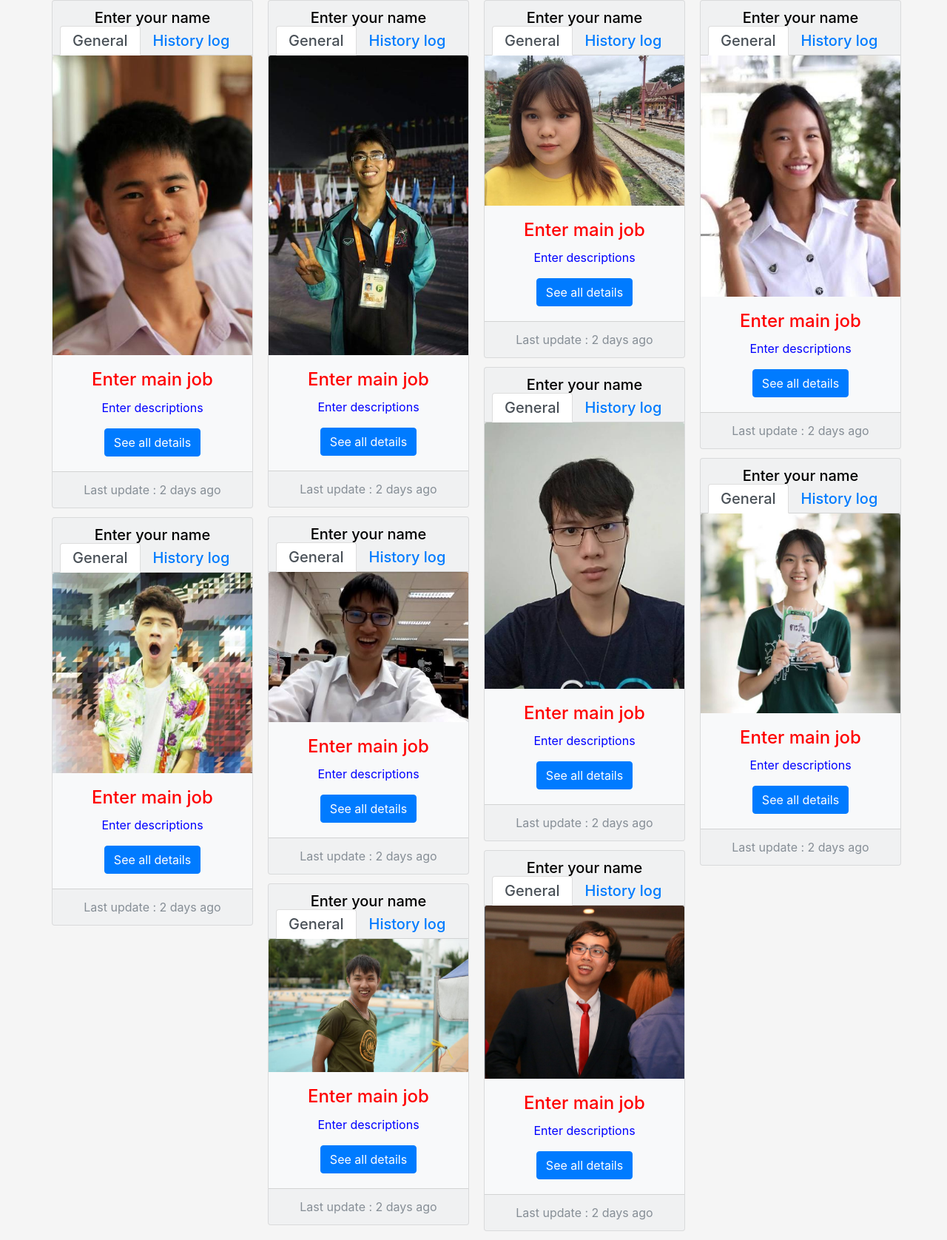
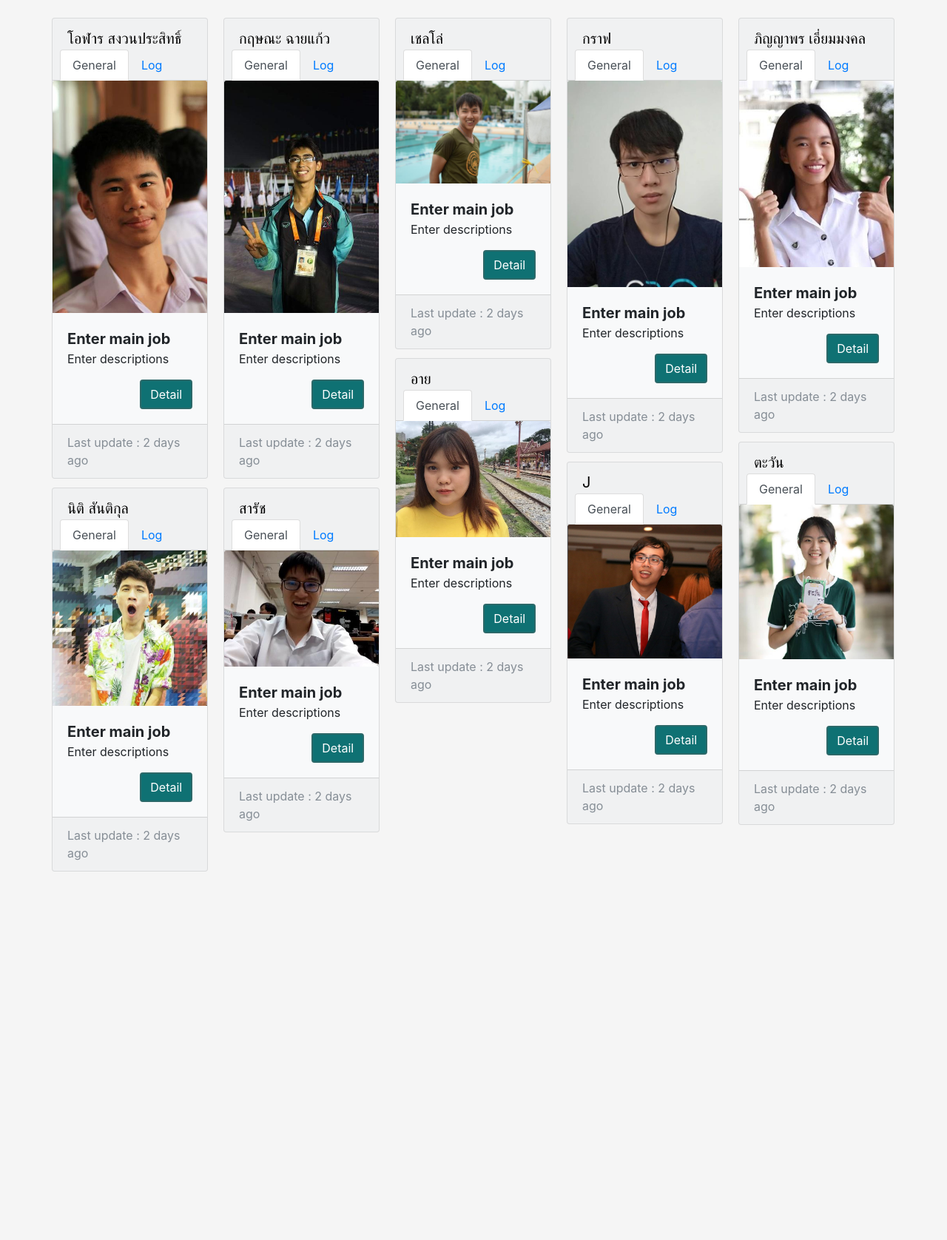
Before and after one commit to kritsana-chaikaew/human-for-hire, a Django app: page / in a window 1280 px wide. Shown: the part 87-1763 px from the top of the page at 74% size. After the commit the page ends 1265 px from the top, so only its background shows below. Run offline with Django 3.2, Linux system fonts and the light colour scheme; some libraries are stand-ins or nearby versions.

Commit message:
UI customize

```diff
--- a/hello/static/css/theme.css
+++ b/hello/static/css/theme.css
@@ -3,7 +3,6 @@ body {
 }
 
 #navbar {
-    /*background-color: #0F7173;*/
     border-bottom: 2px solid #d3d3d3;
 }
 
@@ -12,13 +11,25 @@ body {
     width: 980px !important;
 }
 
-a.navsize { color: white; }
-h5 { color: black; }
-h4 { color: red; }
-p { color: blue; }
+.card {
+    width: 13.2rem !important;
+}
+
+.card-name {
+    font-size: 20px;
+    color: black;
+}
+
+.card-job {
+    font-size: 20px;
+    font-weight: bold;
+}
+
+.card-btn {
+    background-color: #0f7173;
+    border: 2px solid #2c6969;
+}
+
 .card-columns {
-    column-count: 4;
-    @include media-breakpoint-only(lg) {
-        column-count: 5;
-    }
+    column-count: 5;
 }
--- a/hello/templates/index.html
+++ b/hello/templates/index.html
@@ -13,7 +13,7 @@
 
     <body>
         <span class="border-top-0">
-            <nav class="navbar navbar-expand-lg navbar-light justify-content-between" id="navbar">
+            <nav class="navbar navbar-expand-lg mb-lg-4 justify-content-between" id="navbar">
                 <a class="navbar-brand ml-lg-4" href="#">
                     <img src="static/img/logo.png" alt="human-for-hire">
                 </a>
@@ -32,283 +32,260 @@
                 </ul>
             </nav>
         </span>
+
         <div class="container">
     		<div class="row">
-    			<!-- <div class="col-lg-6"> -->
     			<div class="card-columns ">
-    				<div class="card text-center text-white bg-light" style="width: 17rem;">
-    					<h5 class="card-header">
-    						Enter your name
+    				<div class="card bg-light">
+    					<div class="card-header">
+    						<div class="card-name">โอฬาร สงวนประสิทธิ์</div>
     						<ul class="nav nav-tabs card-header-tabs">
     					      	<li class="nav-item">
     					        	<a class="nav-link active" href="#">General</a>
     					      	</li>
     					      	<li class="nav-item">
-    					        	<a class="nav-link" href="#">History log</a>
+    					        	<a class="nav-link" href="#">Log</a>
     					      	</li>
     					    </ul>
-    					</h5>
+                        </div>
     				  	<img class="card-img-top" src="static/img/j.jpg" alt="Card image cap">
     				  	<div class="card-body">
-    				    	<h4 class="card-title">Enter main job</h4>
-    				    	<p class="card-text">Enter descriptions</p>
-    				    	<a href="https://www.google.com" class="btn btn-primary">See all details</a>
-    						<!-- <blockquote class="blockquote mb-0">
-    							<p>GGWP</p>
-    							<footer class="blockquote-footer">By Some <cite title="Source Title">Gamer</cite></footer>
-    						</blockquote> -->
+    				    	<div class="card-job">Enter main job</div>
+    				    	<p class="card-text ">Enter descriptions</p>
+                            <div class="text-right">
+                                <a href="#" class="btn btn-success card-btn">Detail</a>
                             </div>
-    					<div class="card-footer text-muted">
-    						Last update : 2 days ago
-    					</div>
-    				</div>
-    			<!-- </div> -->
-    			<!-- <div class="col-lg-6"> -->
-                    <div class="card text-center text-white bg-light" style="width: 17rem;">
-                        <h5 class="card-header">
-                            Enter your name
-                            <ul class="nav nav-tabs card-header-tabs">
-                                <li class="nav-item">
-                                    <a class="nav-link active" href="#">General</a>
-                                </li>
-                                <li class="nav-item">
-                                    <a class="nav-link" href="#">History log</a>
-                                </li>
-                            </ul>
-                        </h5>
-                        <img class="card-img-top" src="static/img/kanoon.jpg" alt="Card image cap">
-                        <div class="card-body">
-                            <h4 class="card-title">Enter main job</h4>
-                            <p class="card-text">Enter descriptions</p>
-                            <a href="https://www.google.com" class="btn btn-primary">See all details</a>
-                            <!-- <blockquote class="blockquote mb-0">
-                                <p>GGWP</p>
-                                <footer class="blockquote-footer">By Some <cite title="Source Title">Gamer</cite></footer>
-                            </blockquote> -->
                         </div>
     					<div class="card-footer text-muted">
     						Last update : 2 days ago
     					</div>
     				</div>
 
-                    <div class="card text-center text-white bg-light" style="width: 17rem;">
-                        <h5 class="card-header">
-                            Enter your name
+                    <div class="card bg-light">
+    					<div class="card-header">
+    						<div class="card-name">นิติ สันติกุล</div>
     						<ul class="nav nav-tabs card-header-tabs">
     					      	<li class="nav-item">
     					        	<a class="nav-link active" href="#">General</a>
     					      	</li>
     					      	<li class="nav-item">
-                                    <a class="nav-link" href="#">History log</a>
+    					        	<a class="nav-link" href="#">Log</a>
     					      	</li>
     					    </ul>
-                        </h5>
-                        <img class="card-img-top" src="static/img/bank.jpg" alt="Card image cap">
+                        </div>
+    				  	<img class="card-img-top" src="static/img/kanoon.jpg" alt="Card image cap">
     				  	<div class="card-body">
-                            <h4 class="card-title">Enter main job</h4>
-                            <p class="card-text">Enter descriptions</p>
-                            <a href="https://www.google.com" class="btn btn-primary">See all details</a>
-                            <!-- <blockquote class="blockquote mb-0">
-                                <p>GGWP</p>
-                                <footer class="blockquote-footer">By Some <cite title="Source Title">Gamer</cite></footer>
-                            </blockquote> -->
+    				    	<div class="card-job">Enter main job</div>
+    				    	<p class="card-text ">Enter descriptions</p>
+                            <div class="text-right">
+                                <a href="#" class="btn btn-success card-btn">Detail</a>
+                            </div>
                         </div>
     					<div class="card-footer text-muted">
     						Last update : 2 days ago
     					</div>
     				</div>
 
-                    <div class="card text-center text-white bg-light" style="width: 17rem;">
-                        <h5 class="card-header">
-                            Enter your name
+                    <div class="card bg-light">
+    					<div class="card-header">
+    						<div class="card-name">กฤษณะ ฉายแก้ว</div>
     						<ul class="nav nav-tabs card-header-tabs">
     					      	<li class="nav-item">
     					        	<a class="nav-link active" href="#">General</a>
     					      	</li>
     					      	<li class="nav-item">
-                                    <a class="nav-link" href="#">History log</a>
+    					        	<a class="nav-link" href="#">Log</a>
     					      	</li>
     					    </ul>
-                        </h5>
-                        <img class="card-img-top" src="static/img/max.jpg" alt="Card image cap">
+                        </div>
+    				  	<img class="card-img-top" src="static/img/bank.jpg" alt="Card image cap">
     				  	<div class="card-body">
-                            <h4 class="card-title">Enter main job</h4>
-                            <p class="card-text">Enter descriptions</p>
-                            <a href="https://www.google.com" class="btn btn-primary">See all details</a>
-                            <!-- <blockquote class="blockquote mb-0">
-                                <p>GGWP</p>
-                                <footer class="blockquote-footer">By Some <cite title="Source Title">Gamer</cite></footer>
-                            </blockquote> -->
+    				    	<div class="card-job">Enter main job</div>
+    				    	<p class="card-text ">Enter descriptions</p>
+                            <div class="text-right">
+                                <a href="#" class="btn btn-success card-btn">Detail</a>
+                            </div>
                         </div>
     					<div class="card-footer text-muted">
     						Last update : 2 days ago
     					</div>
     				</div>
 
-                    <div class="card text-center text-white bg-light" style="width: 17rem;">
-                        <h5 class="card-header">
-                            Enter your name
+                    <div class="card bg-light">
+    					<div class="card-header">
+    						<div class="card-name">สารัช</div>
     						<ul class="nav nav-tabs card-header-tabs">
     					      	<li class="nav-item">
     					        	<a class="nav-link active" href="#">General</a>
     					      	</li>
     					      	<li class="nav-item">
-                                    <a class="nav-link" href="#">History log</a>
+    					        	<a class="nav-link" href="#">Log</a>
     					      	</li>
     					    </ul>
-                        </h5>
-                        <img class="card-img-top" src="static/img/cello.jpg" alt="Card image cap">
+                        </div>
+    				  	<img class="card-img-top" src="static/img/max.jpg" alt="Card image cap">
     				  	<div class="card-body">
-                            <h4 class="card-title">Enter main job</h4>
-                            <p class="card-text">Enter descriptions</p>
-                            <a href="https://www.google.com" class="btn btn-primary">See all details</a>
-                            <!-- <blockquote class="blockquote mb-0">
-                                <p>GGWP</p>
-                                <footer class="blockquote-footer">By Some <cite title="Source Title">Gamer</cite></footer>
-                            </blockquote> -->
+    				    	<div class="card-job">Enter main job</div>
+    				    	<p class="card-text ">Enter descriptions</p>
+                            <div class="text-right">
+                                <a href="#" class="btn btn-success card-btn">Detail</a>
+                            </div>
                         </div>
     					<div class="card-footer text-muted">
     						Last update : 2 days ago
     					</div>
     				</div>
 
-                    <div class="card text-center text-white bg-light" style="width: 17rem;">
-                        <h5 class="card-header">
-                            Enter your name
+                    <div class="card bg-light">
+    					<div class="card-header">
+    						<div class="card-name">เชลโล่</div>
     						<ul class="nav nav-tabs card-header-tabs">
     					      	<li class="nav-item">
     					        	<a class="nav-link active" href="#">General</a>
     					      	</li>
     					      	<li class="nav-item">
-                                    <a class="nav-link" href="#">History log</a>
+    					        	<a class="nav-link" href="#">Log</a>
     					      	</li>
     					    </ul>
-                        </h5>
-                        <img class="card-img-top" src="static/img/eye.jpg" alt="Card image cap">
+                        </div>
+    				  	<img class="card-img-top" src="static/img/cello.jpg" alt="Card image cap">
     				  	<div class="card-body">
-                            <h4 class="card-title">Enter main job</h4>
-                            <p class="card-text">Enter descriptions</p>
-                            <a href="https://www.google.com" class="btn btn-primary">See all details</a>
-                            <!-- <blockquote class="blockquote mb-0">
-                                <p>GGWP</p>
-                                <footer class="blockquote-footer">By Some <cite title="Source Title">Gamer</cite></footer>
-                            </blockquote> -->
+    				    	<div class="card-job">Enter main job</div>
+    				    	<p class="card-text ">Enter descriptions</p>
+                            <div class="text-right">
+                                <a href="#" class="btn btn-success card-btn">Detail</a>
+                            </div>
                         </div>
     					<div class="card-footer text-muted">
     						Last update : 2 days ago
     					</div>
     				</div>
 
-                    <div class="card text-center text-white bg-light" style="width: 17rem;">
-                        <h5 class="card-header">
-                            Enter your name
+                    <div class="card bg-light">
+    					<div class="card-header">
+    						<div class="card-name">อาย</div>
     						<ul class="nav nav-tabs card-header-tabs">
     					      	<li class="nav-item">
     					        	<a class="nav-link active" href="#">General</a>
     					      	</li>
     					      	<li class="nav-item">
-                                    <a class="nav-link" href="#">History log</a>
+    					        	<a class="nav-link" href="#">Log</a>
     					      	</li>
     					    </ul>
-                        </h5>
-                        <img class="card-img-top" src="static/img/graph.jpg" alt="Card image cap">
+                        </div>
+    				  	<img class="card-img-top" src="static/img/eye.jpg" alt="Card image cap">
     				  	<div class="card-body">
-                            <h4 class="card-title">Enter main job</h4>
-                            <p class="card-text">Enter descriptions</p>
-                            <a href="https://www.google.com" class="btn btn-primary">See all details</a>
-                            <!-- <blockquote class="blockquote mb-0">
-                                <p>GGWP</p>
-                                <footer class="blockquote-footer">By Some <cite title="Source Title">Gamer</cite></footer>
-                            </blockquote> -->
+    				    	<div class="card-job">Enter main job</div>
+    				    	<p class="card-text ">Enter descriptions</p>
+                            <div class="text-right">
+                                <a href="#" class="btn btn-success card-btn">Detail</a>
+                            </div>
                         </div>
     					<div class="card-footer text-muted">
     						Last update : 2 days ago
     					</div>
     				</div>
 
-                    <div class="card text-center text-white bg-light" style="width: 17rem;">
-                        <h5 class="card-header">
-                            Enter your name
+                    <div class="card bg-light">
+    					<div class="card-header">
+    						<div class="card-name">กราฟ</div>
     						<ul class="nav nav-tabs card-header-tabs">
     					      	<li class="nav-item">
     					        	<a class="nav-link active" href="#">General</a>
     					      	</li>
     					      	<li class="nav-item">
-                                    <a class="nav-link" href="#">History log</a>
+    					        	<a class="nav-link" href="#">Log</a>
     					      	</li>
     					    </ul>
-                        </h5>
-                        <img class="card-img-top" src="static/img/jhead.jpg" alt="Card image cap">
+                        </div>
+    				  	<img class="card-img-top" src="static/img/graph.jpg" alt="Card image cap">
     				  	<div class="card-body">
-                            <h4 class="card-title">Enter main job</h4>
-                            <p class="card-text">Enter descriptions</p>
-                            <a href="https://www.google.com" class="btn btn-primary">See all details</a>
-                            <!-- <blockquote class="blockquote mb-0">
-                                <p>GGWP</p>
-                                <footer class="blockquote-footer">By Some <cite title="Source Title">Gamer</cite></footer>
-                            </blockquote> -->
+    				    	<div class="card-job">Enter main job</div>
+    				    	<p class="card-text ">Enter descriptions</p>
+                            <div class="text-right">
+                                <a href="#" class="btn btn-success card-btn">Detail</a>
+                            </div>
                         </div>
     					<div class="card-footer text-muted">
     						Last update : 2 days ago
     					</div>
     				</div>
 
-                    <div class="card text-center text-white bg-light" style="width: 17rem;">
-                        <h5 class="card-header">
-                            Enter your name
+                    <div class="card bg-light">
+    					<div class="card-header">
+    						<div class="card-name">J</div>
     						<ul class="nav nav-tabs card-header-tabs">
     					      	<li class="nav-item">
     					        	<a class="nav-link active" href="#">General</a>
     					      	</li>
     					      	<li class="nav-item">
-                                    <a class="nav-link" href="#">History log</a>
+    					        	<a class="nav-link" href="#">Log</a>
     					      	</li>
     					    </ul>
-                        </h5>
-                        <img class="card-img-top" src="static/img/mameaw.jpg" alt="Card image cap">
+                        </div>
+    				  	<img class="card-img-top" src="static/img/jhead.jpg" alt="Card image cap">
     				  	<div class="card-body">
-                            <h4 class="card-title">Enter main job</h4>
-                            <p class="card-text">Enter descriptions</p>
-                            <a href="https://www.google.com" class="btn btn-primary">See all details</a>
-                            <!-- <blockquote class="blockquote mb-0">
-                                <p>GGWP</p>
-                                <footer class="blockquote-footer">By Some <cite title="Source Title">Gamer</cite></footer>
-                            </blockquote> -->
+    				    	<div class="card-job">Enter main job</div>
+    				    	<p class="card-text ">Enter descriptions</p>
+                            <div class="text-right">
+                                <a href="#" class="btn btn-success card-btn">Detail</a>
+                            </div>
                         </div>
     					<div class="card-footer text-muted">
     						Last update : 2 days ago
     					</div>
     				</div>
 
-                    <div class="card text-center text-white bg-light" style="width: 17rem;">
-                        <h5 class="card-header">
-                            Enter your name
+                    <div class="card bg-light">
+    					<div class="card-header">
+    						<div class="card-name">ภิญญาพร เอี่ยมมงคล</div>
     						<ul class="nav nav-tabs card-header-tabs">
     					      	<li class="nav-item">
     					        	<a class="nav-link active" href="#">General</a>
     					      	</li>
     					      	<li class="nav-item">
-                                    <a class="nav-link" href="#">History log</a>
+    					        	<a class="nav-link" href="#">Log</a>
     					      	</li>
     					    </ul>
-                        </h5>
-                        <img class="card-img-top" src="static/img/tawan.jpg" alt="Card image cap">
+                        </div>
+    				  	<img class="card-img-top" src="static/img/mameaw.jpg" alt="Card image cap">
     				  	<div class="card-body">
-                            <h4 class="card-title">Enter main job</h4>
-                            <p class="card-text">Enter descriptions</p>
-                            <a href="https://www.google.com" class="btn btn-primary">See all details</a>
-                            <!-- <blockquote class="blockquote mb-0">
-                                <p>GGWP</p>
-                                <footer class="blockquote-footer">By Some <cite title="Source Title">Gamer</cite></footer>
-                            </blockquote> -->
+    				    	<div class="card-job">Enter main job</div>
+    				    	<p class="card-text ">Enter descriptions</p>
+                            <div class="text-right">
+                                <a href="#" class="btn btn-success card-btn">Detail</a>
+                            </div>
                         </div>
     					<div class="card-footer text-muted">
     						Last update : 2 days ago
     					</div>
     				</div>
-    			<!-- </div> -->
+
+                    <div class="card bg-light">
+    					<div class="card-header">
+    						<div class="card-name">ตะวัน</div>
+    						<ul class="nav nav-tabs card-header-tabs">
+    					      	<li class="nav-item">
+    					        	<a class="nav-link active" href="#">General</a>
+    					      	</li>
+    					      	<li class="nav-item">
+    					        	<a class="nav-link" href="#">Log</a>
+    					      	</li>
+    					    </ul>
                         </div>
-
+    				  	<img class="card-img-top" src="static/img/tawan.jpg" alt="Card image cap">
+    				  	<div class="card-body">
+    				    	<div class="card-job">Enter main job</div>
+    				    	<p class="card-text ">Enter descriptions</p>
+                            <div class="text-right">
+                                <a href="#" class="btn btn-success card-btn">Detail</a>
+                            </div>
+                        </div>
+    					<div class="card-footer text-muted">
+    						Last update : 2 days ago
+    					</div>
+    				</div>
+    			</div>
     		</div>
     	</div>
 
```
Lines whose indentation alone changed are shown as unchanged.
